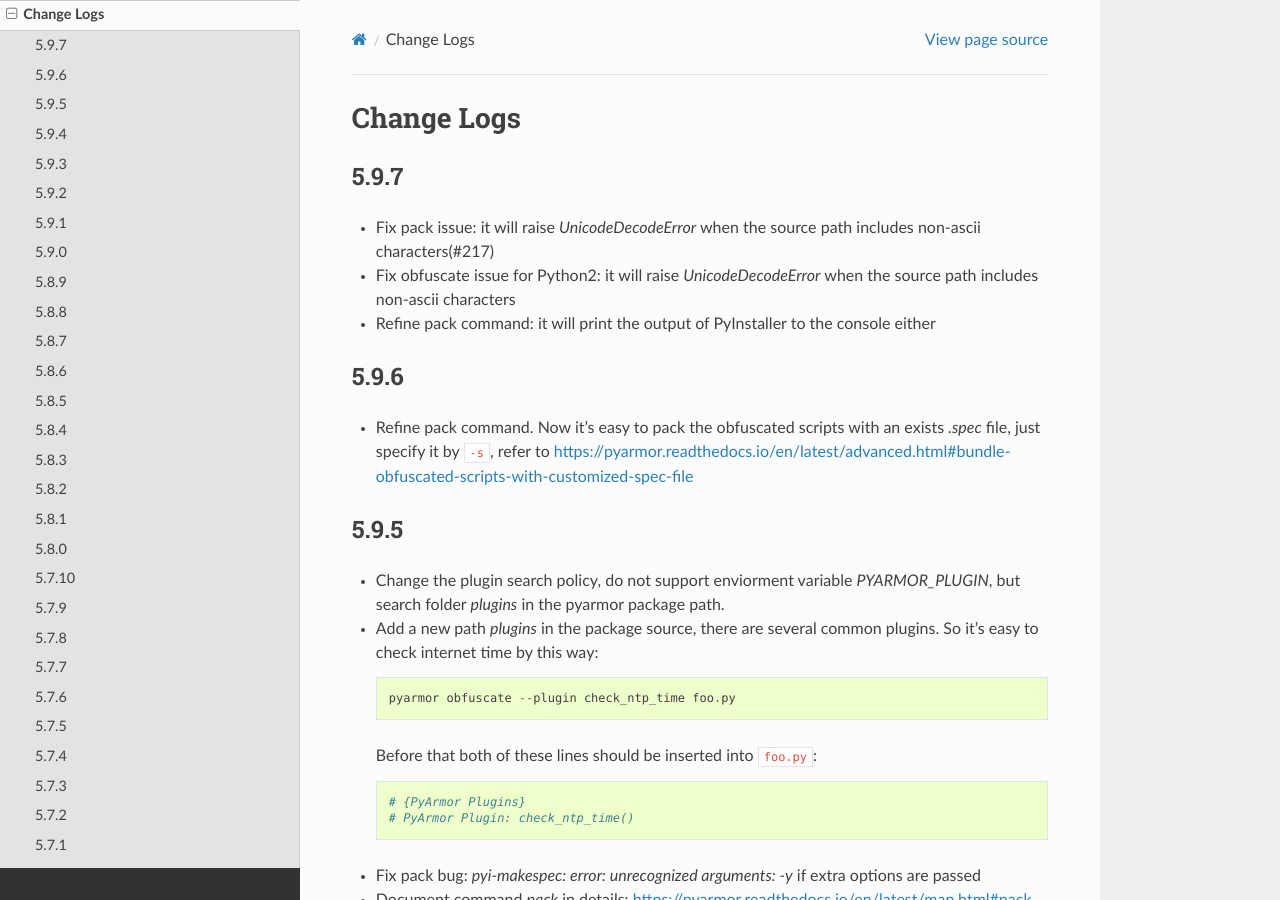
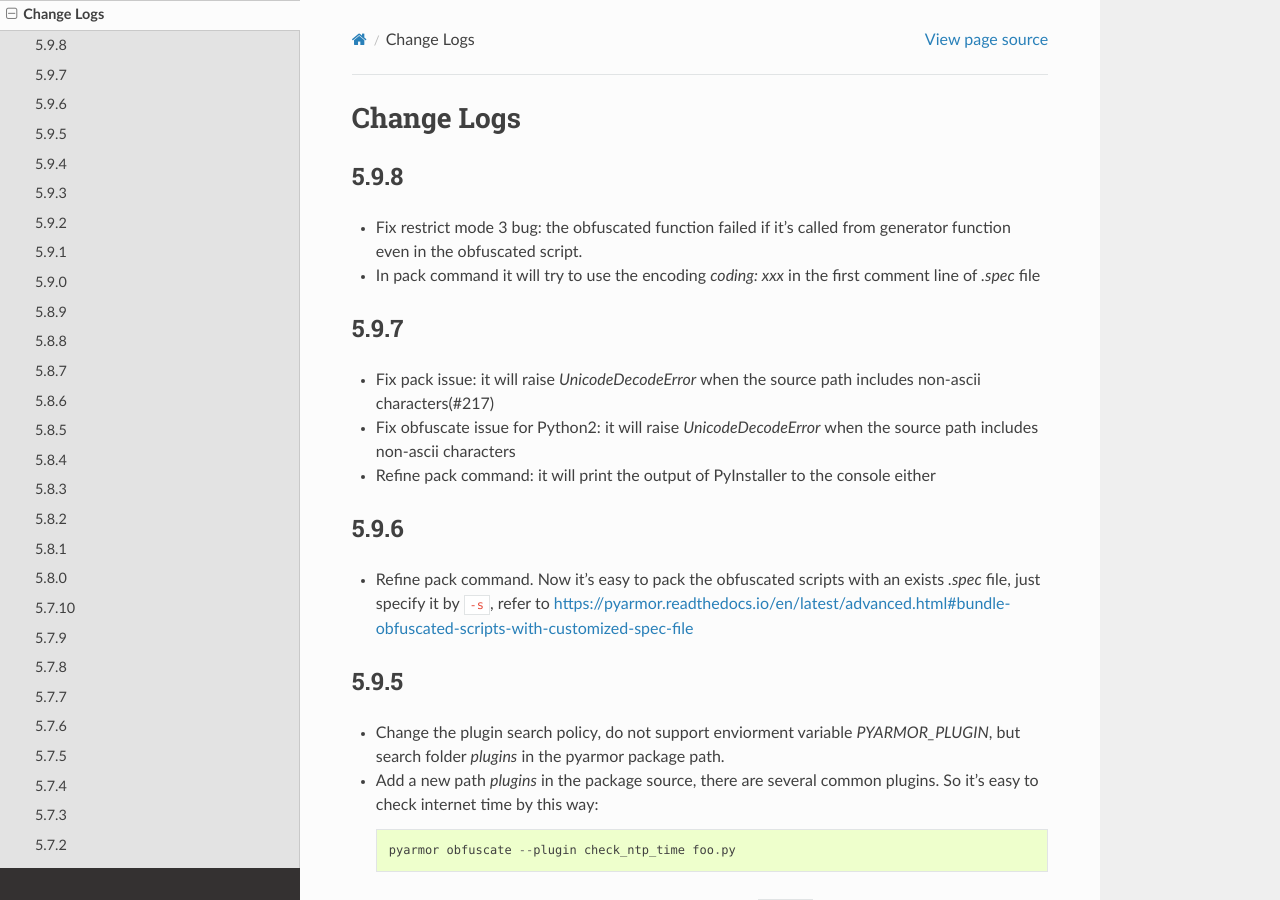
Before and after one commit to dashingsoft/pyarmor, a Sphinx documentation site: the page built from docs/change-logs.rst, in a window 1280 px wide and 900 px high. Built offline with Sphinx 7.4.7 and the Read the Docs theme 2.0.0, drawn with Linux system fonts in a browser that asks for light colours.

Commit message:
Add change logs

```diff
--- a/docs/change-logs.rst
+++ b/docs/change-logs.rst
@@ -2,6 +2,13 @@
 
 Change Logs
 ===========
+
+5.9.8
+-----
+* Fix restrict mode 3 bug: the obfuscated function failed if it's called from
+  generator function even in the obfuscated script.
+* In pack command it will try to use the encoding `coding: xxx` in the first
+  comment line of `.spec` file
 
 5.9.7
 -----
```
